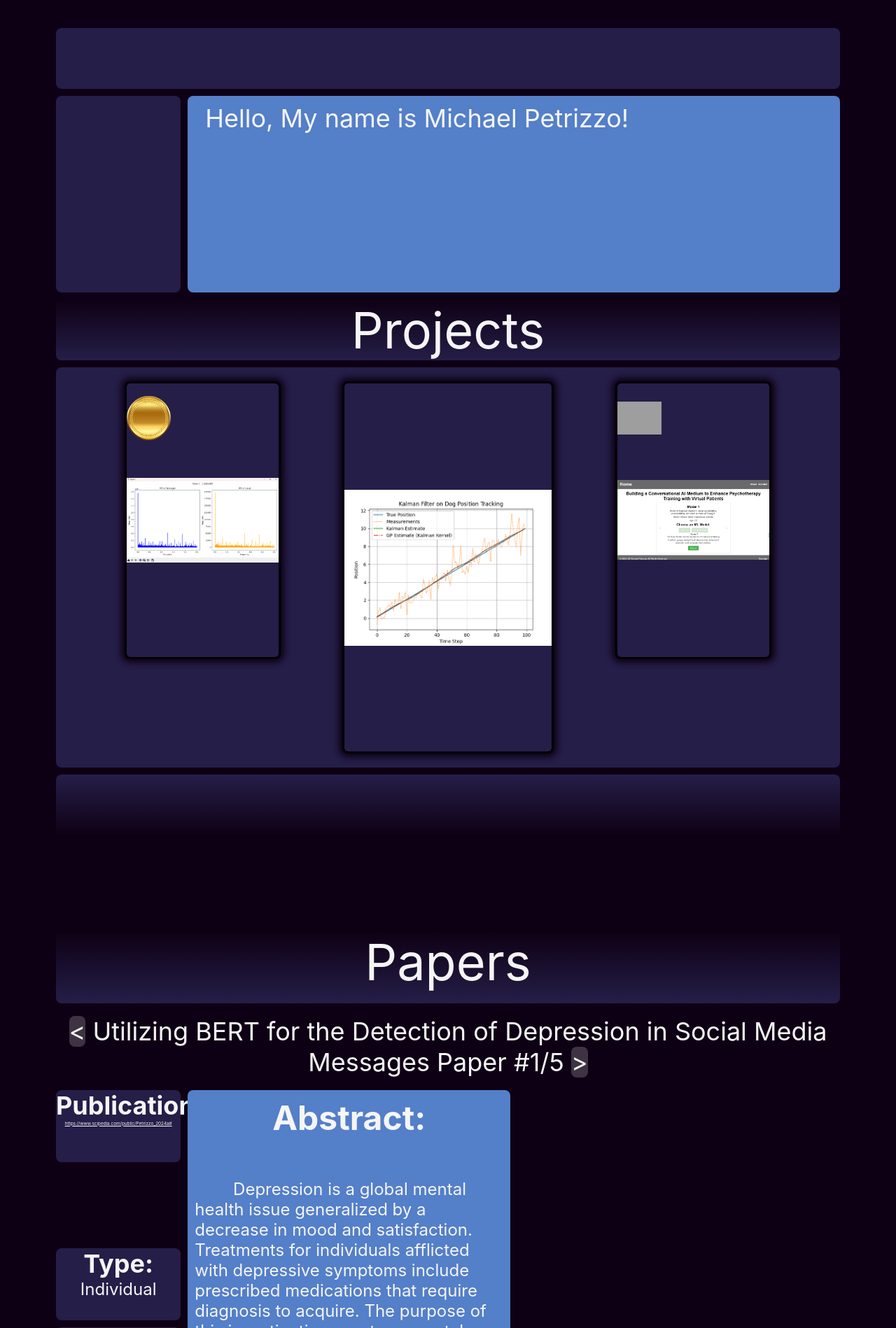
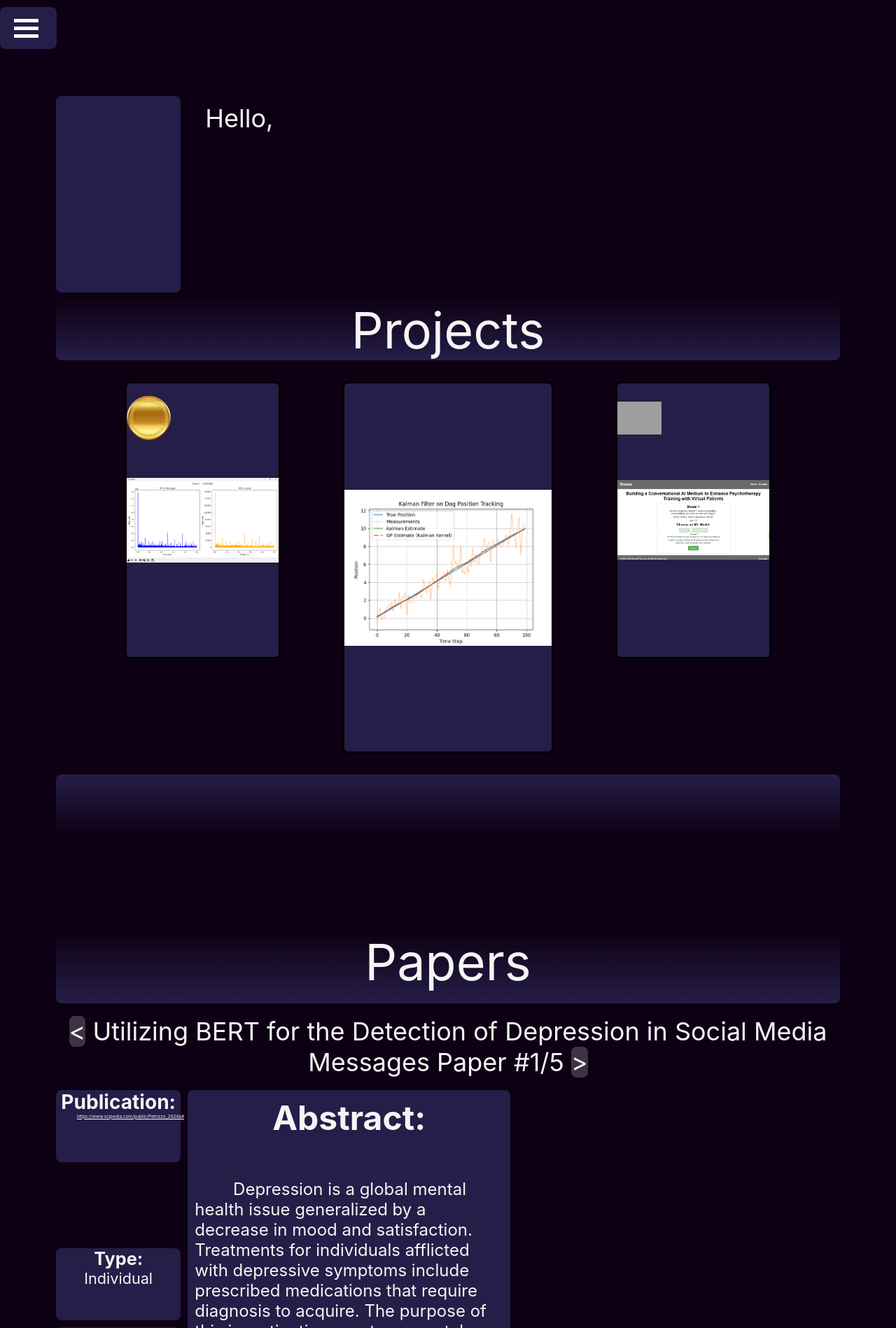
Before and after one commit to MI2yaya/Personal-Website, a Flask app: page / in a window 1280 px wide. Shown: the top 1898 px of the page at 70% size. Run offline with Flask 3, Linux system fonts and the light colour scheme; grey boxes are pictures that could not be loaded.

Commit message:
Added header ability,!!!!!! It moves page nicely, also 2 more projects.

```diff
--- /dev/null
+++ b/static/JS/header.js
@@ -0,0 +1,26 @@
+const header = document.getElementById('header');
+const bars = document.getElementById('bars')
+const sections = ['me', 'projects', 'papers', 'work', 'photos'];
+
+
+function capitalizeFirstLetter(str) {
+  if (typeof str !== 'string' || str.length === 0) {
+    return str;
+  }
+  return str.charAt(0).toUpperCase() + str.slice(1);
+}
+
+
+// Append each section (or create a button/link if that's the intent)
+sections.forEach(id => {
+    const section = document.getElementById(id);
+    const link = document.createElement('a');
+    link.href = `#${id}`;
+    link.textContent = capitalizeFirstLetter(id);
+    link.classList.add('headerTab');
+    document.getElementById('headerTabsContainer').appendChild(link);
+});
+
+bars.onclick = () => {
+    header.classList.toggle('show');
+};
--- a/static/JS/paperVisualizer.js
+++ b/static/JS/paperVisualizer.js
@@ -59,8 +59,8 @@ const paperSize = papers.length;
 let currentPaperIndex=0;
 
 function setBlockVisibility(elementId, value) {
-    const parent = document.getElementById(elementId)
-    parent.style.display = (value === "N/A") ? "none" : "block";
+    const el = document.getElementById(elementId);
+    el.style.visibility = (value === "N/A") ? "hidden" : "visible";
 }
 
 function loadPaper(index) {
@@ -82,7 +82,7 @@ function loadPaper(index) {
 
     setBlockVisibility('paperAwards',paperData.awards);
     awardList.innerHTML='';
-    if (document.getElementById('paperAwards').checkVisibility()==true){
+    if (paperData.awards && paperData.awards !== "N/A" && Array.isArray(paperData.awards)) {
         paperData.awards.forEach(awardText => {
             const awardItem = document.createElement('li');
             awardItem.innerHTML = awardText;
--- a/static/css/global.css
+++ b/static/css/global.css
@@ -13,6 +13,8 @@ html,body{
     scroll-behavior: smooth;
     height: 100%;
     min-width: 600px;
+    overflow-x: scroll;
+    scrollbar-width: none;
     overflow-x: hidden;
     background-color: #0E0014;
 }
@@ -40,3 +42,81 @@ html,body{
 .emptyBlock{
     grid-column: 1/-1;
 }
+
+#header {
+    position: fixed;
+    top: 10px;
+    left: 0;
+    z-index: 1000;
+    display: flex;
+    align-items: center;
+    gap: 30px;
+    padding: 10px 20px;
+    border-radius: 8px;
+    background-color: #251E48;
+    transition:
+        width 0.5s ease,
+        left 0.5s ease,
+        transform 0.5s ease;
+    width: 41px;
+}
+
+.show#header {
+    width: auto;
+    left: 50%;
+    transform: translateX(-50%);
+}
+
+#bars {
+    display: inline-block;
+    cursor: pointer;
+}
+
+.bar1, .bar2, .bar3 {
+    width: 35px;
+    height: 5px;
+    background-color: #ffffff;
+    margin: 6px 0;
+    transition: 0.4s;
+}
+
+.show .bar1 {
+    transform: translate(0, 11px) rotate(-45deg);
+}
+.show .bar2 {
+    opacity: 0;
+}
+.show .bar3 {
+    transform: translate(0, -11px) rotate(45deg);
+}
+
+#headerTabsContainer {
+    display: flex;
+    gap: 1vw;
+    overflow: hidden;
+    opacity: 0;
+    transform: translateX(-10px);
+    transition: opacity 0.3s ease, transform 0.3s ease;
+    white-space: nowrap;
+}
+
+.show #headerTabsContainer {
+    opacity: 1;
+    transform: translateX(0);
+}
+
+.headerTab {
+    visibility: visible;
+    align-items: center;
+    justify-content: center;
+    font-size: clamp(16px,1vw,24px);
+    padding: 10px;
+    cursor: pointer;
+    transition: background-color 0.3s ease;
+    display: flex;
+    white-space: nowrap;
+}
+
+.headerTab:hover {
+    background-color: #547FC9;
+}
--- a/static/css/home.css
+++ b/static/css/home.css
@@ -1,7 +1,11 @@
 
-#header{
-    grid-column: 1/-1;
-    grid-row: 1/2;
+
+#aboutMe,
+#projects,
+#papers,
+#work,
+#photos {
+    scroll-margin-top: 80px;
 }
 
 #photoMe{
@@ -28,7 +32,7 @@
     background: linear-gradient(to bottom, #251E48, transparent);
 }
 
-#projects{
+#projectPanel{
     display: grid;
     grid-column: 1/-1;
     grid-row: 6/12;
@@ -39,19 +43,30 @@
     overflow: hidden;
 }
 
-.project-left{
+#project1{
     grid-column: 2/5;
     grid-row: 1/4;
+    .projectText{
+        padding: 0px 1vw;
+    }
 }
 
-.project-center{
+#project2{
     grid-column: 6/10;
     grid-row: 1/-1;
+    .projectText{
+        padding: 0px 2vw;
+    }
+
 }
 
-.project-right{
+#project3{
     grid-column: 11/-2;
     grid-row: 1/4;
+    .projectText{
+        padding: 0px 1vw;
+    }
+
 }
 
 .projectBar{
@@ -84,13 +99,13 @@
     flex-direction: column;
     justify-content: space-between;
     transition: transform 0.5s ease;
-    background-color: #251E48;
     border: black solid 3px ;
     background-size: contain;
     background-repeat: no-repeat;
     background-position: center;
-    font-size:1.5rem;
+    font-size:1.3rem;
     box-shadow: 0px 0px 10px 5px #0E0014;
+    transition: box-shadow 0.5s ease-in-out
 }
 .disabled-link {
     cursor: default;
@@ -106,10 +121,9 @@
     background: rgba(255,255,255,0.2);
     border-radius: 8px;
     cursor: pointer;
-    align-content: center;
+    text-align: center;
 }
 .projectLeft::before {
-    content: "<";
     padding: 5px 0px 5px 25%;
     display: block;
     text-align: center;
@@ -118,7 +132,6 @@
 }
 
 .projectRight::before {
-    content: ">";
     padding: 5px 25% 5px 0px;
     display: block;
     text-align: center;
@@ -126,8 +139,20 @@
     margin-left: 10px;
 }
 
+.temp-slide {
+    position: absolute;
+    top: 0;
+    left: 0;
+    z-index: 100;
+    pointer-events: none;
+}
+
 .project:not(.animating):hover .projectBar {
   opacity: 1;
+}
+
+.project:not(.animation):hover {
+    box-shadow: 0px 0px 10px 5px #547FC9;
 }
 
 #paperSwitcher{
@@ -143,7 +168,8 @@
     text-align: center;
 }
 #paperPublicationText{
-    font-size: clamp(1px,min(.5vw),24px);
+    font-size: clamp(2px,.5vw,24px);
+    padding: 0px 30px;
 }
 
 #paperPatent{
@@ -156,6 +182,7 @@
     grid-column: 1/3;
     grid-row: 5/6;
     text-align: center;
+    font-size: .9rem;
 }
 
 #paperAwards{
@@ -180,7 +207,6 @@
 #paperAbstract p{
     text-align: left;
 }
-
 
 #paperPDF{
     grid-column: 8/-1;
--- a/templates/home.html
+++ b/templates/home.html
@@ -9,35 +9,43 @@
 
 <body>
     <div class="page">
-        <div id="header" class="block"></div>
+        <div id="header" class="block">
+            <div id='bars'>
+                <div class="bar1"></div>
+                <div class="bar2"></div>
+                <div class="bar3"></div>
+            </div>
+            <div id="headerTabsContainer"></div>
+        </div>
 
+        <div id='me' class="emptyBlock"></div>
         <div id="photoMe" class="block"></div>
-        <div id="aboutMe" class="icon">Hello, My name is Michael Petrizzo!</div>
+        <div id="aboutMe" class="">Hello,</div>
 
-        <div class="break block">Projects</div>
-        <div id="projects" class="block">
-            <div id="project1" class="icon project project-left" data-image="0">
+        <div id='projects' class="break block">Projects</div>
+        <div id="projectPanel" class="">
+            <div id="project1" class="block project" data-image="0">
                 <div class='medal'></div>
                 <div class="projectBar">
-                    <div class="projectLeft"></div>
+                    <span class="projectLeft">&lt;</span>
                     <a class="projectText">Project Description</a>
-                    <div class="projectRight"></div>
+                    <span class="projectRight">&gt;</span>
                 </div>
             </div>
-            <div id="project2" class="icon project project-center" data-image="1">
+            <div id="project2" class="block project" data-image="1">
                 <div class='medal'></div>
                 <div class="projectBar">
-                    <div class="projectLeft"></div>
+                    <span class="projectLeft">&lt;</span>
                     <a class="projectText">Project Description</a>
-                    <div class="projectRight"></div>
+                    <span class="projectRight">&gt;</span>
                 </div>
             </div>
-            <div id="project3" class="icon project project-right" data-image="2">
+            <div id="project3" class="block project" data-image="2">
                 <div class='medal'></div>
                 <div class="projectBar">
-                    <div class="projectLeft"></div>
+                    <span class="projectLeft">&lt;</span>
                     <a class="projectText">Project Description</a>
-                    <div class="projectRight"></div>
+                    <span class="projectRight">&gt;</span>
                 </div>
             </div>
         </div>
@@ -52,24 +60,24 @@
             <span id="nextPaper">&gt;</span>
         </div>
         <div id="paperPublication" class='block'>
-            <h2>Publication:</h2>
+            <h3>Publication:</h3>
             <a id="paperPublicationText" href="" target="_blank" rel="noopener noreferrer" >Filler</a>
         </div>
         <div id="paperPatent" class="block">
-            <h2>Patent:</h2>
+            <h3>Patent:</h3>
             <p id="paperPatentText">Filler</p>
         </div>
         <div id='paperType' class="block">
-            <h2>Type:</h2>
+            <h3>Type:</h3>
             <p id="paperTypeText">Filler</p>
         </div>
         <div id="paperAwards" class='block'>
-            <h2>Awards:</h2>
+            <h3>Awards:</h3>
             <ul id="paperAwardsList">
                 <li>test</li>
             </ul>
         </div>
-        <div id="paperAbstract" class="icon">
+        <div id="paperAbstract" class="block">
             <h1>Abstract:</h1>
             <br></br>
             <p id="paperAbstractText">Filler</p>
@@ -80,18 +88,22 @@
     </div>
     <div class="page">
         <div class='emptyBreak'></div>
-        <div class="break block">Work Experience</div>
-        <div id='work1Description' class='icon'>
+        <div id='work' class="break block">Work Experience</div>
+        <div id='work1Description' class=''>
 
         </div>
         <div id='work1Photo' class="work block" style="background-image: url('/static/assets/logos/PhewAI.png')"></div>
         <div class='emptyBreak'></div>
         <div id='work2Photo' class="work block"></div>
-        <div id='work2Description' class='icon'>
+        <div id='work2Description' class=''>
 
         </div>
+    </div>
+    <div class="page">
+
     </div>
 </body>
 
 <script src="{{ url_for('static', filename='JS/projectRotation.js') }}" defer></script>
 <script src="{{ url_for('static', filename='JS/paperVisualizer.js') }}" defer></script>
+<script src="{{ url_for('static', filename='JS/header.js') }}" defer></script>
```
Also changed, not shown: static/JS/projectRotation.js (+26 -12 lines), static/assets/projectImages/depressionClassification.png (added), static/assets/projectImages/doublePendulumn.png (added), 1 other file.
